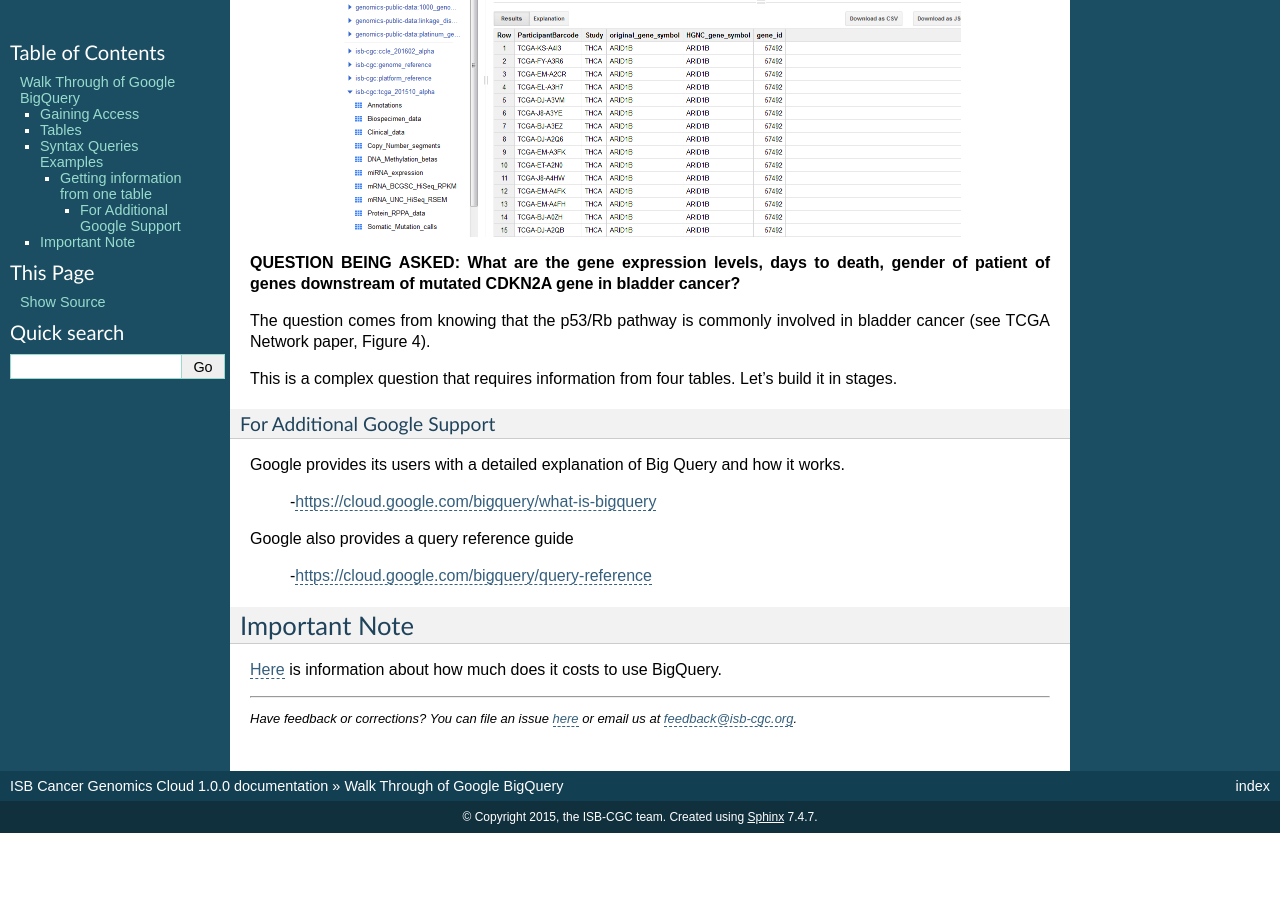
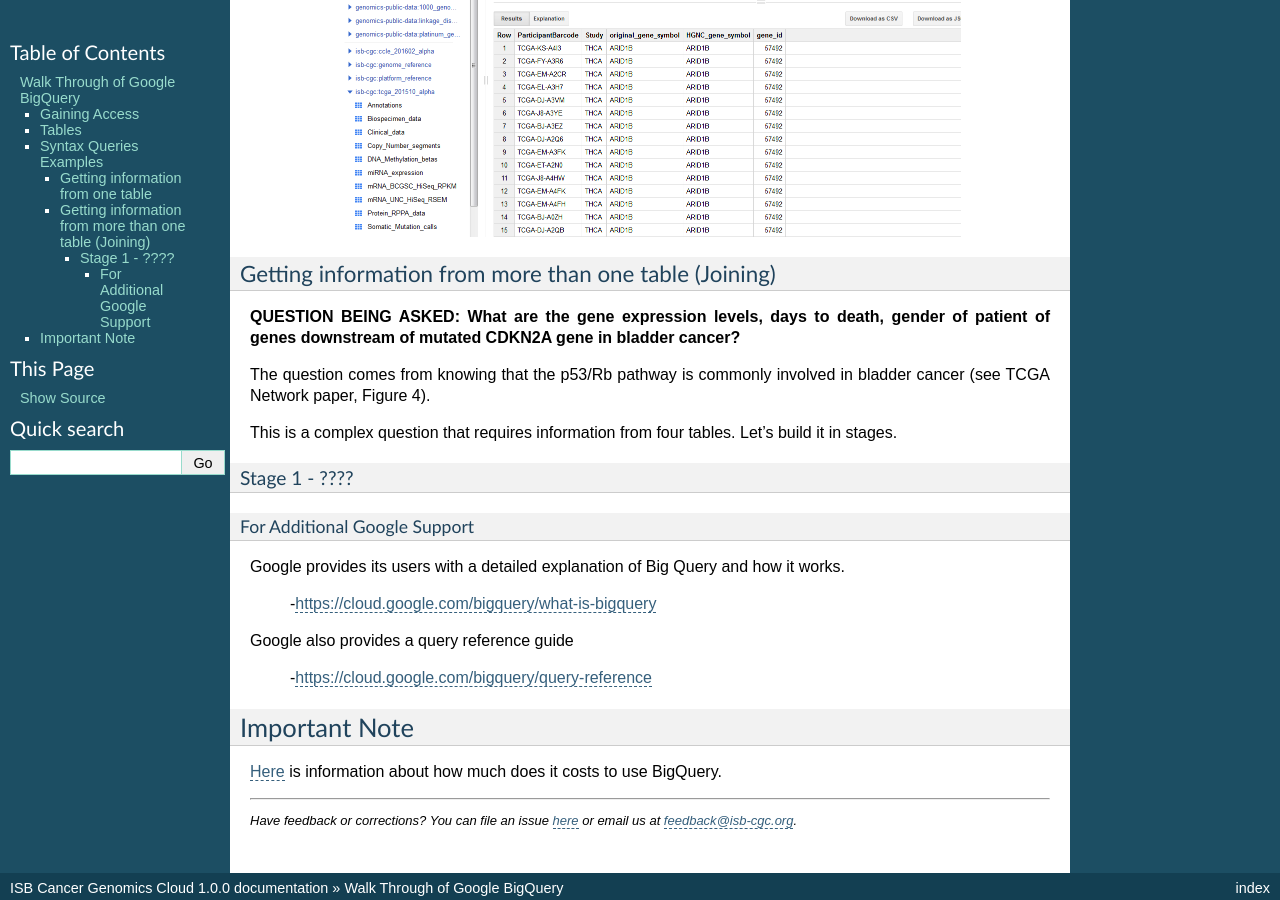
Before and after one commit to isb-cgc/readthedocs, a Sphinx documentation site: the page built from docs/source/sections/progapi/bigqueryGUI/WalkthroughOfGoogleBigQuery.rst, in a window 1280 px wide and 900 px high, scrolled down 1948 px. Built offline with Sphinx 7.4.7, drawn with Linux system fonts in a browser that asks for light colours; before the commit the page ends 2781 px from its top, so only the background shows below that.

Commit message:
Update WalkthroughOfGoogleBigQuery.rst

```diff
--- a/docs/source/sections/progapi/bigqueryGUI/WalkthroughOfGoogleBigQuery.rst
+++ b/docs/source/sections/progapi/bigqueryGUI/WalkthroughOfGoogleBigQuery.rst
@@ -69,12 +69,17 @@ LIMIT 100
    :scale: 50
    :align: center
 
+Getting information from more than one table (Joining)
+######################################################
 
 **QUESTION BEING ASKED: What are the gene expression levels, days to death, gender of patient of genes downstream of mutated CDKN2A gene in bladder cancer?**
 
 The question comes from knowing that the p53/Rb pathway is commonly involved in bladder cancer (see TCGA Network paper, Figure 4).
 
 This is a complex question that requires information from four tables.  Let's build it in stages.
+
+Stage 1 - ????
+**************
 
 For Additional Google Support
 =============================
```
